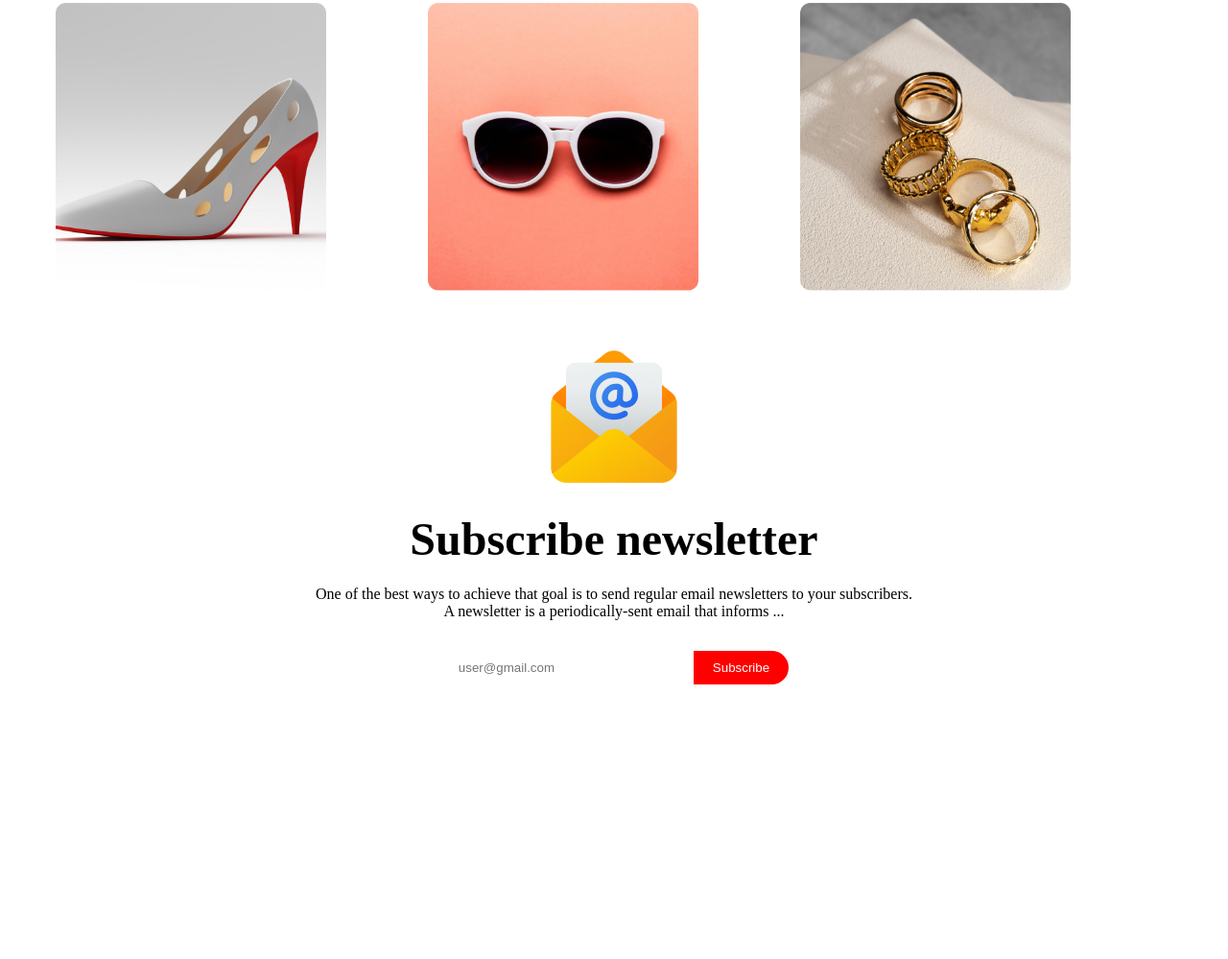
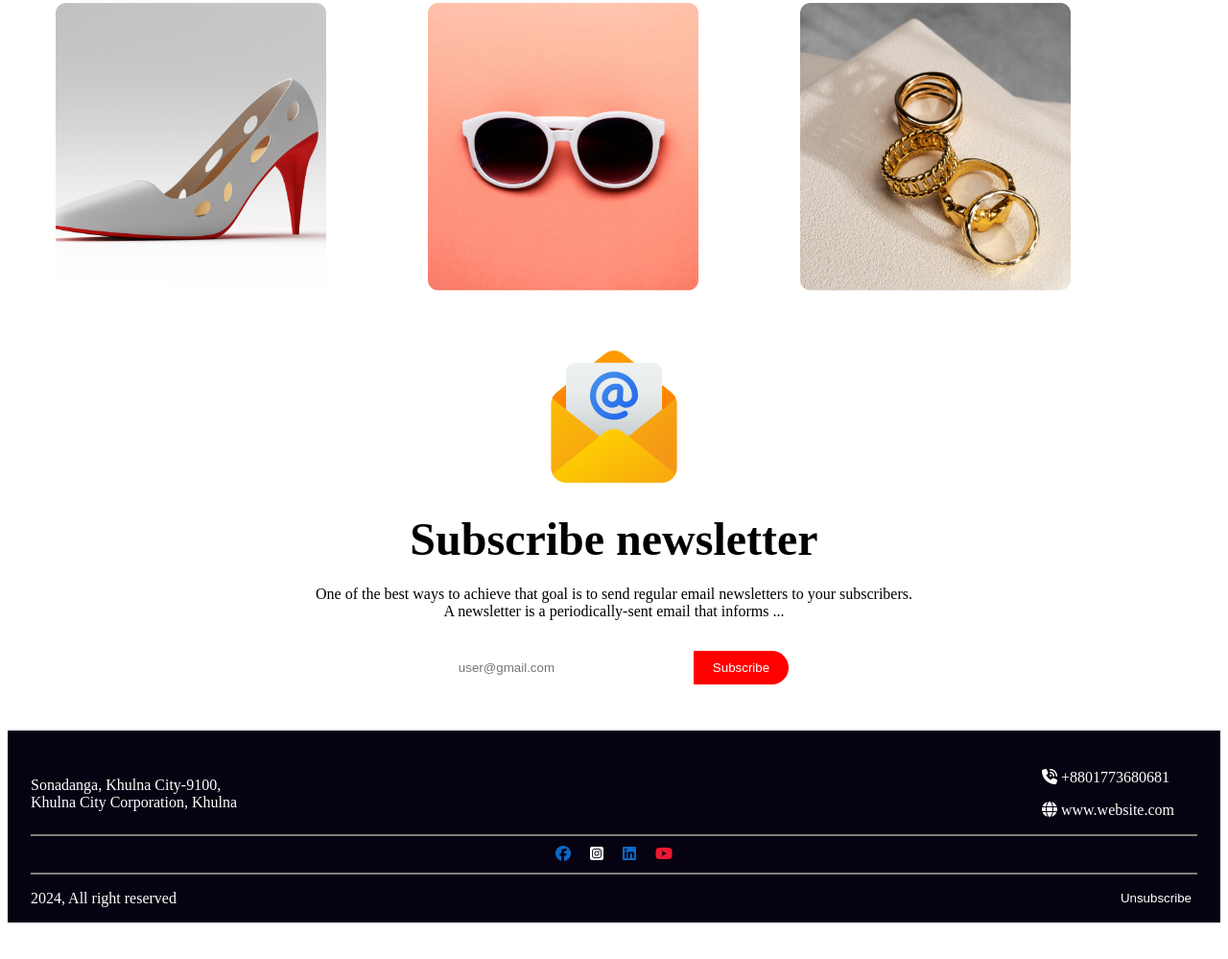
Before and after one commit to BJOARDER7/new-year-celebration, a plain HTML site: page index.html in a window 1280 px wide. Shown: the part 2639-3638 px from the top of the page at 96% size. Before the commit the page ends 3400 px from the top, so only its background shows below. Drawn offline with Linux system fonts and the light colour scheme.

Commit message:
footer section done

```diff
--- a/index.html
+++ b/index.html
@@ -5,6 +5,7 @@
   <meta name="viewport" content="width=device-width, initial-scale=1.0">
   <title>New Year Celebration</title>
   <link rel="stylesheet" href="styles/newYear.css">
+  <script src="https://kit.fontawesome.com/55dd461d3d.js" crossorigin="anonymous"></script>
 </head>
 <body>
   <header class="header-celebration">
@@ -58,8 +59,26 @@
     </div>
     </section>
   </main>
-  <footer>
-
+  <footer class="footer-section">
+    <div class="contact">
+      <p>Sonadanga, Khulna City-9100, <br> Khulna City Corporation, Khulna</p>
+      <div>
+      <p><i class="fa-solid fa-phone-volume"></i> +8801773680681</p>
+      <p><i class="fa-solid fa-globe"></i> www.website.com</p>
+      </div>
+    </div>
+    <hr>
+    <div class="social-media">
+      <p class="media1"><i class="fa-brands fa-facebook"></i></p>
+      <p class="media2"><i class="fa-brands fa-square-instagram"></i></p>
+      <p class="media3"><i class="fa-brands fa-linkedin"></i></p>
+      <p class="media4"><i class="fa-brands fa-youtube"></i></p>
+    </div>
+    <hr>
+    <div class="unsubscribe">
+      <p>2024, All right reserved</p>
+      <button class="btn-unsubscribe">Unsubscribe</button>
+    </div>
   </footer>
 </body>
 </html>
--- a/styles/newYear.css
+++ b/styles/newYear.css
@@ -116,3 +116,47 @@
   background-color: #FF0000;
   color: white;
 }
+.footer-section {
+  background-color: #070211;
+  color: #FFFFFF;
+}
+.contact {
+  display: flex;
+  justify-content: space-between;
+  align-items: center;
+  padding: 24px 48px 0 24px;
+}
+.contact p {
+  color: #FFFFFF;
+}
+.footer-section hr {
+  border: 1px solid gray;
+  margin:0 24px;
+}
+.social-media {
+  display: flex;
+  color: #FFFFFF;
+  justify-content: center;
+  align-items: center;
+}
+.social-media p {
+  margin: 10px;
+}
+.media1, .media3 {
+  color: #0B69C7;
+}
+.media4 {
+  color: #EA1932;
+}
+.unsubscribe {
+  display: flex;
+  justify-content: space-between;
+  justify-items: center;
+  margin: 0 24px 48px 24px;
+}
+.btn-unsubscribe {
+  background-color: #070211;
+  border: 0;
+  color: #FFFFFF;
+
+}
```
